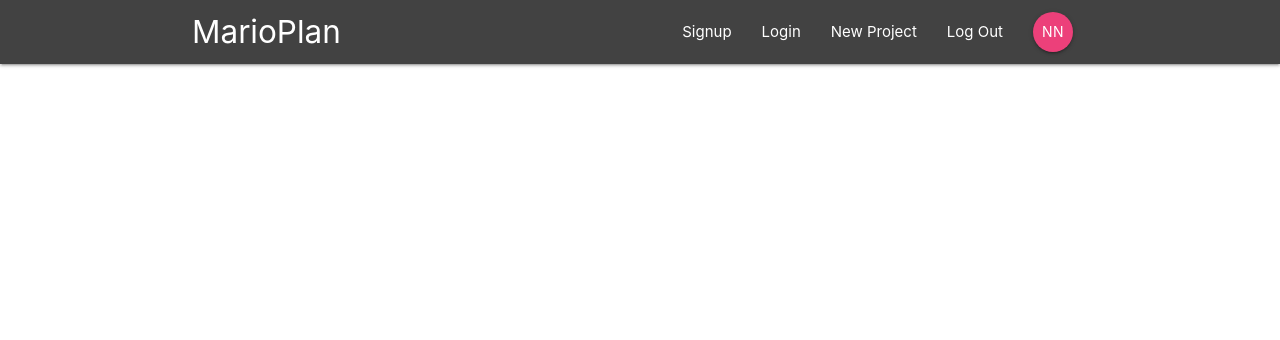
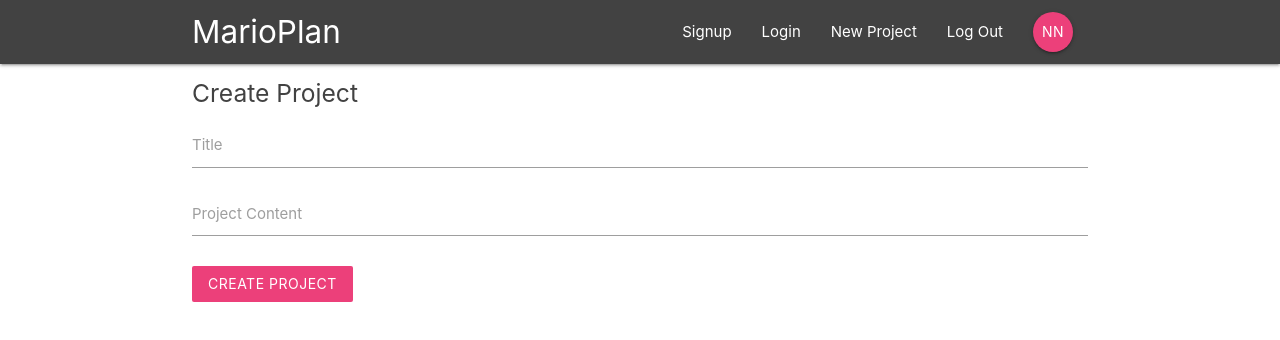
Before and after one commit to jbeltrami/net-ninja-marioplan, a React app: page /create in a window 1280 px wide. Shown: the top 340 px of the page. Built offline with nearby package versions, Linux system fonts and the light colour scheme; the HTML template or start-up script is replaced by a standard one.

Commit message:
Create CreateProject component's initial logic and mark-up.
Map component to a route.

```diff
--- a/src/App.js
+++ b/src/App.js
@@ -5,6 +5,7 @@
 import Navbar from './components/layout/Navbar';
 import Dashboard from './components/dashboard/Dashboard';
 import ProjectDetails from './components/projects/ProjectDetails';
+import CreateProject from './components/projects/CreateProject';
 import SignInAuth from './components/auth/SignInAuth';
 import SignUpAuth from './components/auth/SignUpAuth';
 
@@ -18,6 +19,7 @@
           <Route path="/project/:id" component={ProjectDetails} />
           <Route path="/signin" component={SignInAuth} />
           <Route path="/signup" component={SignUpAuth} />
+          <Route path="/create" component={CreateProject} />
         </Switch>
       </div>
     </BrowserRouter>
--- a/src/components/projects/CreateProject.js
+++ b/src/components/projects/CreateProject.js
@@ -0,0 +1,48 @@
+/* eslint-disable jsx-a11y/label-has-for */
+/* eslint-disable jsx-a11y/label-has-associated-control */
+import React, { Component } from 'react';
+
+export default class CreateProject extends Component {
+  state = {
+    title: '',
+    content: '',
+  };
+
+  handleChange = e => {
+    this.setState({
+      [e.target.id]: e.target.value,
+    });
+  };
+
+  handleSubmit = e => {
+    e.preventDefault();
+    console.log(this.state);
+  };
+
+  render() {
+    return (
+      <div className="container">
+        <form onSubmit={this.handleSubmit} className="white">
+          <h5 className="grey-text text-darken-3">Create Project</h5>
+          <div className="input-field">
+            <label htmlFor="title">Title</label>
+            <input type="text" id="title" onChange={this.handleChange} />
+          </div>
+          <div className="input-field">
+            <label htmlFor="content">Project Content</label>
+            <textarea
+              id="content"
+              className="materialize-textarea"
+              onChange={this.handleChange}
+            ></textarea>
+          </div>
+          <div className="input-field">
+            <button type="submit" className="btn pink lighten-1 z-depth-0">
+              Create Project
+            </button>
+          </div>
+        </form>
+      </div>
+    );
+  }
+}
```
